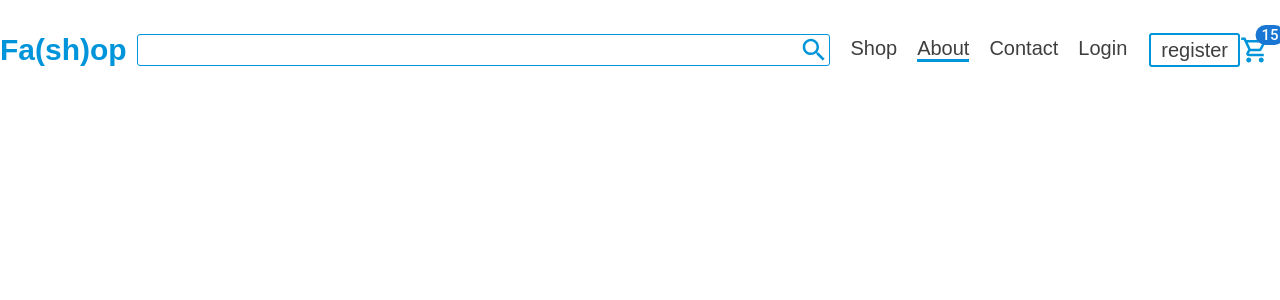
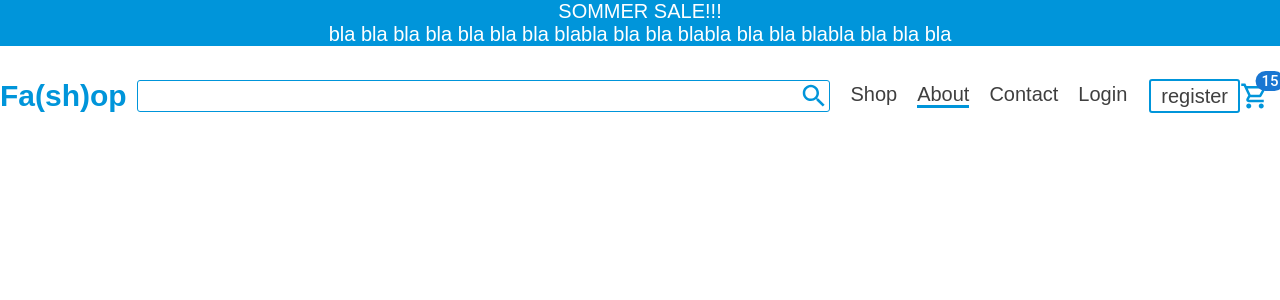
Before and after one commit to spiggyBe/e-fashion-shop-styled-components, a React (Create React App) app: page /about in a window 1280 px wide. Shown: the top 300 px of the page. Built offline with nearby package versions, Linux system fonts and the light colour scheme.

Commit message:
top ads container

```diff
--- a/src/components/Layout/Layout.js
+++ b/src/components/Layout/Layout.js
@@ -1,4 +1,5 @@
 import React from 'react'
+import { TopAd } from '../TopAds/TopAd'
 import { Navbar } from '../Navbar/Navbar'
 import { Footer } from '../Footer/Footer'
 
@@ -8,6 +9,7 @@ export const Layout = ({ children }) => {
     return (
         <>
             <GlobalStyle />
+            <TopAd />
             <Navbar />
             <Footer />
         </>
--- a/src/components/Navbar/NavbarStyle.js
+++ b/src/components/Navbar/NavbarStyle.js
@@ -4,6 +4,8 @@ import { NavLink } from 'react-router-dom'
 const primaryBlue = '#0095DA'
 
 export const Nav = styled.nav`
+max-width: 1400px;
+margin: 0 auto;
 width: 100%;
 height: 100px;
 display: flex;
--- /dev/null
+++ b/src/components/TopAds/TopAd.js
@@ -0,0 +1,19 @@
+import React from 'react'
+
+import { TopAdContainer, TopAdTitle, TopAdContent } from './TopAdStyle'
+
+export const TopAd = () => {
+
+
+    const fakeAds = {
+        fakeTitle: 'Sommer Sale!!!',
+        fakeContent: 'bla bla bla bla bla bla bla blabla bla bla blabla bla bla blabla bla bla bla'
+    }
+
+    return (
+        <TopAdContainer>
+            <TopAdTitle>{fakeAds.fakeTitle} </TopAdTitle>
+            <TopAdContent>{fakeAds.fakeContent} </TopAdContent>
+        </TopAdContainer>
+    )
+}
--- /dev/null
+++ b/src/components/TopAds/TopAdStyle.js
@@ -0,0 +1,20 @@
+import styled from 'styled-components'
+
+
+export const TopAdContainer = styled.div`
+width: 100%;
+display: flex;
+flex-direction: column;
+justify-content: center;
+align-items: center;
+background-color: #0095DA;
+`
+
+export const TopAdTitle = styled.h1`
+text-transform: uppercase;
+color: #fff;
+`
+
+export const TopAdContent = styled.span`
+color: #fff;
+`
--- a/src/globalStyle/globalStyle.js
+++ b/src/globalStyle/globalStyle.js
@@ -10,9 +10,4 @@ export const GlobalStyle = createGlobalStyle`
     font-size: 20px;
     color: #3F3F3F;
   }
-
-  body {
-    max-width: 1400px;
-    margin: 0 auto;
-  }
 `
```
